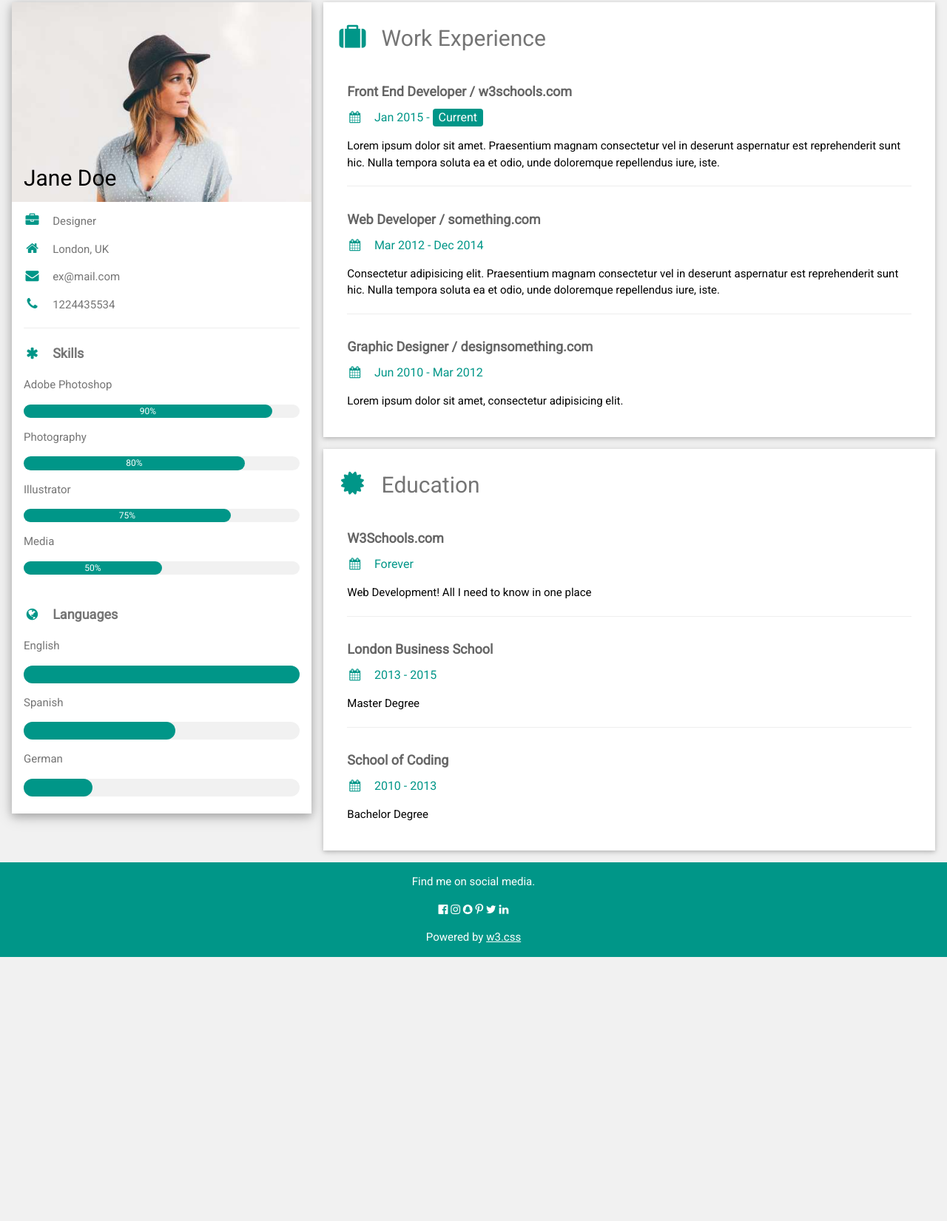
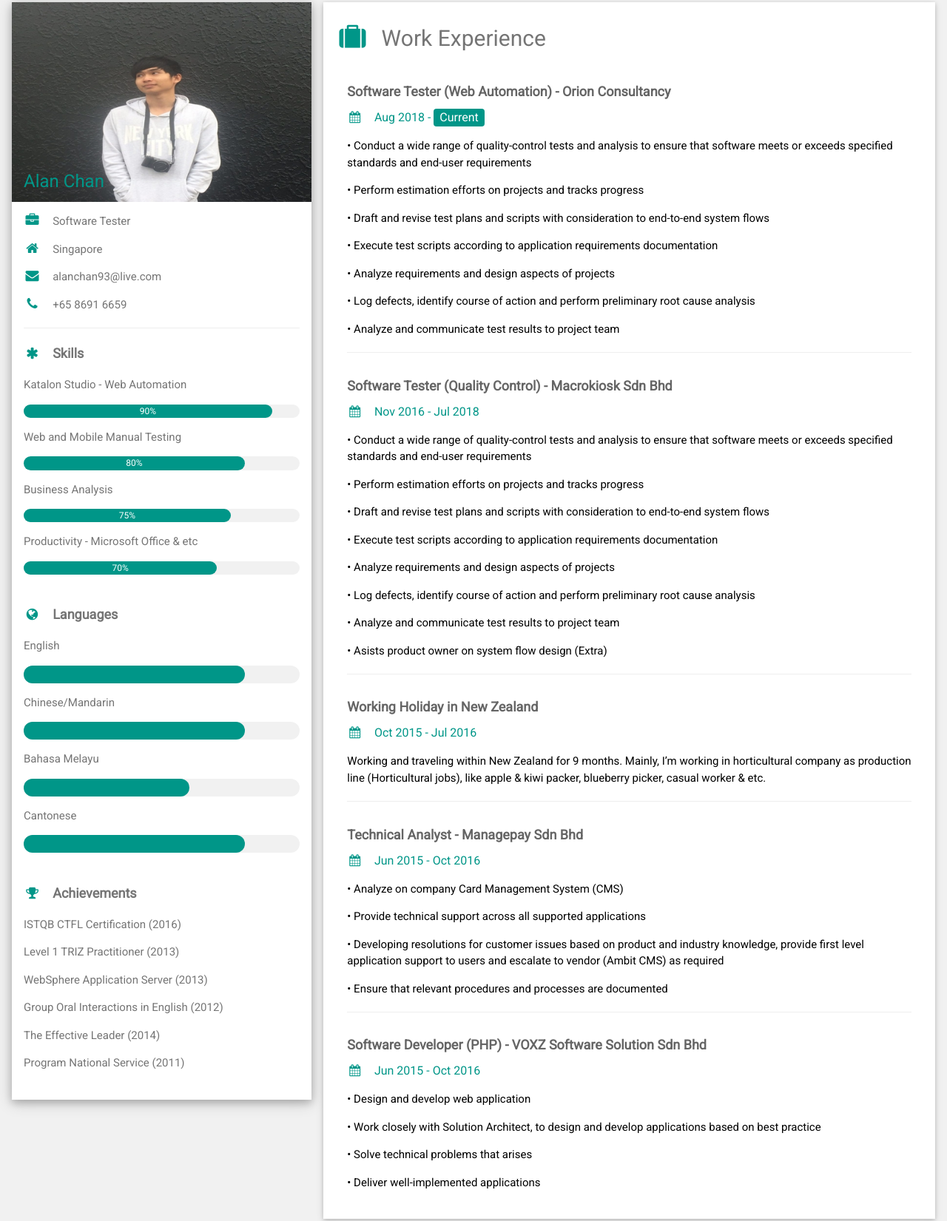
Before and after one commit to alanchan-kl/alanchan-kl.github.io, a plain HTML site: page cv.html in a window 1280 px wide. Shown: the part 13-1664 px from the top of the page at 74% size. Before the commit the page ends 1307 px from the top, so only its background shows below. Drawn offline with Linux system fonts and the light colour scheme.

Commit message:
CV changes

```diff
--- a/cv.html
+++ b/cv.html
@@ -22,52 +22,65 @@ html,body,h1,h2,h3,h4,h5,h6 {font-family: "Roboto", sans-serif}
 
       <div class="w3-white w3-text-grey w3-card-4">
         <div class="w3-display-container">
-          <img src="./images/avatar_hat.jpg" style="width:100%" alt="Avatar">
+          <img src="./images/me.jpg" style="width:100%" alt="Avatar">
           <div class="w3-display-bottomleft w3-container w3-text-black">
-            <h2>Jane Doe</h2>
+            <h3 style="color:#009688">Alan Chan</h3>
           </div>
         </div>
         <div class="w3-container">
-          <p><i class="fa fa-briefcase fa-fw w3-margin-right w3-large w3-text-teal"></i>Designer</p>
-          <p><i class="fa fa-home fa-fw w3-margin-right w3-large w3-text-teal"></i>London, UK</p>
-          <p><i class="fa fa-envelope fa-fw w3-margin-right w3-large w3-text-teal"></i>ex@mail.com</p>
-          <p><i class="fa fa-phone fa-fw w3-margin-right w3-large w3-text-teal"></i>1224435534</p>
+          <p><i class="fa fa-briefcase fa-fw w3-margin-right w3-large w3-text-teal"></i>Software Tester</p>
+          <p><i class="fa fa-home fa-fw w3-margin-right w3-large w3-text-teal"></i>Singapore</p>
+          <p><i class="fa fa-envelope fa-fw w3-margin-right w3-large w3-text-teal"></i>alanchan93@live.com</p>
+          <p><i class="fa fa-phone fa-fw w3-margin-right w3-large w3-text-teal"></i>+65 8691 6659</p>
           <hr>
 
           <p class="w3-large"><b><i class="fa fa-asterisk fa-fw w3-margin-right w3-text-teal"></i>Skills</b></p>
-          <p>Adobe Photoshop</p>
+          <p>Katalon Studio - Web Automation</p>
           <div class="w3-light-grey w3-round-xlarge w3-small">
             <div class="w3-container w3-center w3-round-xlarge w3-teal" style="width:90%">90%</div>
           </div>
-          <p>Photography</p>
+          <p>Web and Mobile Manual Testing</p>
           <div class="w3-light-grey w3-round-xlarge w3-small">
             <div class="w3-container w3-center w3-round-xlarge w3-teal" style="width:80%">
               <div class="w3-center w3-text-white">80%</div>
             </div>
           </div>
-          <p>Illustrator</p>
+          <p>Business Analysis</p>
           <div class="w3-light-grey w3-round-xlarge w3-small">
             <div class="w3-container w3-center w3-round-xlarge w3-teal" style="width:75%">75%</div>
           </div>
-          <p>Media</p>
+          <p>Productivity - Microsoft Office & etc</p>
           <div class="w3-light-grey w3-round-xlarge w3-small">
-            <div class="w3-container w3-center w3-round-xlarge w3-teal" style="width:50%">50%</div>
+            <div class="w3-container w3-center w3-round-xlarge w3-teal" style="width:70%">70%</div>
           </div>
           <br>
 
           <p class="w3-large w3-text-theme"><b><i class="fa fa-globe fa-fw w3-margin-right w3-text-teal"></i>Languages</b></p>
           <p>English</p>
           <div class="w3-light-grey w3-round-xlarge">
-            <div class="w3-round-xlarge w3-teal" style="height:24px;width:100%"></div>
+            <div class="w3-round-xlarge w3-teal" style="height:24px;width:80%"></div>
           </div>
-          <p>Spanish</p>
+          <p>Chinese/Mandarin</p>
           <div class="w3-light-grey w3-round-xlarge">
-            <div class="w3-round-xlarge w3-teal" style="height:24px;width:55%"></div>
+            <div class="w3-round-xlarge w3-teal" style="height:24px;width:80%"></div>
           </div>
-          <p>German</p>
+          <p>Bahasa Melayu</p>
           <div class="w3-light-grey w3-round-xlarge">
-            <div class="w3-round-xlarge w3-teal" style="height:24px;width:25%"></div>
+            <div class="w3-round-xlarge w3-teal" style="height:24px;width:60%"></div>
           </div>
+          <p>Cantonese</p>
+          <div class="w3-light-grey w3-round-xlarge">
+            <div class="w3-round-xlarge w3-teal" style="height:24px;width:80%"></div>
+          </div>
+          <br>
+
+          <p class="w3-large w3-text-theme"><b><i class="fa fa-trophy fa-fw w3-margin-right w3-text-teal"></i>Achievements</b></p>
+          <p>ISTQB CTFL Certification (2016)</p>
+          <p>Level 1 TRIZ Practitioner (2013)</p>
+          <p>WebSphere Application Server (2013)</p>
+          <p>Group Oral Interactions in English (2012)</p>
+          <p>The Effective Leader (2014)</p>
+          <p>Program National Service (2011)</p>
           <br>
         </div>
       </div><br>
@@ -81,42 +94,74 @@ html,body,h1,h2,h3,h4,h5,h6 {font-family: "Roboto", sans-serif}
       <div class="w3-container w3-card w3-white w3-margin-bottom">
         <h2 class="w3-text-grey w3-padding-16"><i class="fa fa-suitcase fa-fw w3-margin-right w3-xxlarge w3-text-teal"></i>Work Experience</h2>
         <div class="w3-container">
-          <h5 class="w3-opacity"><b>Front End Developer / w3schools.com</b></h5>
-          <h6 class="w3-text-teal"><i class="fa fa-calendar fa-fw w3-margin-right"></i>Jan 2015 - <span class="w3-tag w3-teal w3-round">Current</span></h6>
-          <p>Lorem ipsum dolor sit amet. Praesentium magnam consectetur vel in deserunt aspernatur est reprehenderit sunt hic. Nulla tempora soluta ea et odio, unde doloremque repellendus iure, iste.</p>
+          <h5 class="w3-opacity"><b>Software Tester (Web Automation) - Orion Consultancy</b></h5>
+          <h6 class="w3-text-teal"><i class="fa fa-calendar fa-fw w3-margin-right"></i>Aug 2018 - <span class="w3-tag w3-teal w3-round">Current</span></h6>
+          <p>•	Conduct a wide range of quality-control tests and analysis to ensure that software meets or exceeds specified standards and end-user requirements</p>
+          <p>•	Perform estimation efforts on projects and tracks progress</p>
+          <p>•	Draft and revise test plans and scripts with consideration to end-to-end system flows</p>
+          <p>•	Execute test scripts according to application requirements documentation</p>
+          <p>•	Analyze requirements and design aspects of projects</p>
+          <p>•	Log defects, identify course of action and perform preliminary root cause analysis</p>
+          <p>•	Analyze and communicate test results to project team</p>
           <hr>
         </div>
         <div class="w3-container">
-          <h5 class="w3-opacity"><b>Web Developer / something.com</b></h5>
-          <h6 class="w3-text-teal"><i class="fa fa-calendar fa-fw w3-margin-right"></i>Mar 2012 - Dec 2014</h6>
-          <p>Consectetur adipisicing elit. Praesentium magnam consectetur vel in deserunt aspernatur est reprehenderit sunt hic. Nulla tempora soluta ea et odio, unde doloremque repellendus iure, iste.</p>
+          <h5 class="w3-opacity"><b>Software Tester (Quality Control) - Macrokiosk Sdn Bhd</b></h5>
+          <h6 class="w3-text-teal"><i class="fa fa-calendar fa-fw w3-margin-right"></i>Nov 2016 - Jul 2018</h6>
+          <p>•	Conduct a wide range of quality-control tests and analysis to ensure that software meets or exceeds specified standards and end-user requirements</p>
+          <p>•	Perform estimation efforts on projects and tracks progress</p>
+          <p>•	Draft and revise test plans and scripts with consideration to end-to-end system flows</p>
+          <p>•	Execute test scripts according to application requirements documentation</p>
+          <p>•	Analyze requirements and design aspects of projects</p>
+          <p>•	Log defects, identify course of action and perform preliminary root cause analysis</p>
+          <p>•	Analyze and communicate test results to project team</p>
+          <p>•	Asists product owner on system flow design (Extra)</p>
           <hr>
         </div>
         <div class="w3-container">
-          <h5 class="w3-opacity"><b>Graphic Designer / designsomething.com</b></h5>
-          <h6 class="w3-text-teal"><i class="fa fa-calendar fa-fw w3-margin-right"></i>Jun 2010 - Mar 2012</h6>
-          <p>Lorem ipsum dolor sit amet, consectetur adipisicing elit. </p><br>
+          <h5 class="w3-opacity"><b>Working Holiday in New Zealand</b></h5>
+          <h6 class="w3-text-teal"><i class="fa fa-calendar fa-fw w3-margin-right"></i>Oct 2015 - Jul 2016</h6>
+          <p>Working and traveling within New Zealand for 9 months. Mainly, I’m working in horticultural company as production line (Horticultural jobs), like apple & kiwi packer, blueberry picker, casual worker & etc.</p>
+          <hr>
+        </div>
+        <div class="w3-container">
+          <h5 class="w3-opacity"><b>Technical Analyst - Managepay Sdn Bhd</b></h5>
+          <h6 class="w3-text-teal"><i class="fa fa-calendar fa-fw w3-margin-right"></i>Jun 2015 - Oct 2016</h6>
+          <p>•	Analyze on company Card Management System (CMS)</p>
+          <p>•	Provide technical support across all supported applications</p>
+          <p>•	Developing resolutions for customer issues based on product and industry knowledge, provide first level application support to users and escalate to vendor (Ambit CMS) as required</p>
+          <p>•	Ensure that relevant procedures and processes are documented</p>
+          <hr>
+        </div>
+        <div class="w3-container">
+          <h5 class="w3-opacity"><b>Software Developer (PHP) - VOXZ Software Solution Sdn Bhd</b></h5>
+          <h6 class="w3-text-teal"><i class="fa fa-calendar fa-fw w3-margin-right"></i>Jun 2015 - Oct 2016</h6>
+          <p>•	Design and develop web application</p>
+          <p>•	Work closely with Solution Architect, to design and develop applications based on best practice</p>
+          <p>•	Solve technical problems that arises</p>
+          <p>•	Deliver well-implemented applications</p>
+          <br>
         </div>
       </div>
 
       <div class="w3-container w3-card w3-white">
         <h2 class="w3-text-grey w3-padding-16"><i class="fa fa-certificate fa-fw w3-margin-right w3-xxlarge w3-text-teal"></i>Education</h2>
         <div class="w3-container">
-          <h5 class="w3-opacity"><b>W3Schools.com</b></h5>
-          <h6 class="w3-text-teal"><i class="fa fa-calendar fa-fw w3-margin-right"></i>Forever</h6>
-          <p>Web Development! All I need to know in one place</p>
+          <h5 class="w3-opacity"><b>University of Tunku Abdul Rahman</b></h5>
+          <h6 class="w3-text-teal"><i class="fa fa-calendar fa-fw w3-margin-right"></i>2012 - 2015</h6>
+          <p>Bachelor of Information Systems (HONS) Business Information Systems</p>
           <hr>
         </div>
         <div class="w3-container">
-          <h5 class="w3-opacity"><b>London Business School</b></h5>
-          <h6 class="w3-text-teal"><i class="fa fa-calendar fa-fw w3-margin-right"></i>2013 - 2015</h6>
-          <p>Master Degree</p>
+          <h5 class="w3-opacity"><b>University of Tunku Abdul Rahman</b></h5>
+          <h6 class="w3-text-teal"><i class="fa fa-calendar fa-fw w3-margin-right"></i>2010 - 2011</h6>
+          <p>Foundation in Arts (Business)</p>
           <hr>
         </div>
         <div class="w3-container">
-          <h5 class="w3-opacity"><b>School of Coding</b></h5>
-          <h6 class="w3-text-teal"><i class="fa fa-calendar fa-fw w3-margin-right"></i>2010 - 2013</h6>
-          <p>Bachelor Degree</p><br>
+          <h5 class="w3-opacity"><b>SMJK Sam Tet</b></h5>
+          <h6 class="w3-text-teal"><i class="fa fa-calendar fa-fw w3-margin-right"></i>2006 - 2010</h6>
+          <p>Sijil Pelajaran Malaysia - SPM (Malaysian Certificate of Education)</p><br>
         </div>
       </div>
 
```
Also changed, not shown: index.html (+1 -1 lines), images/me.jpg (added).
